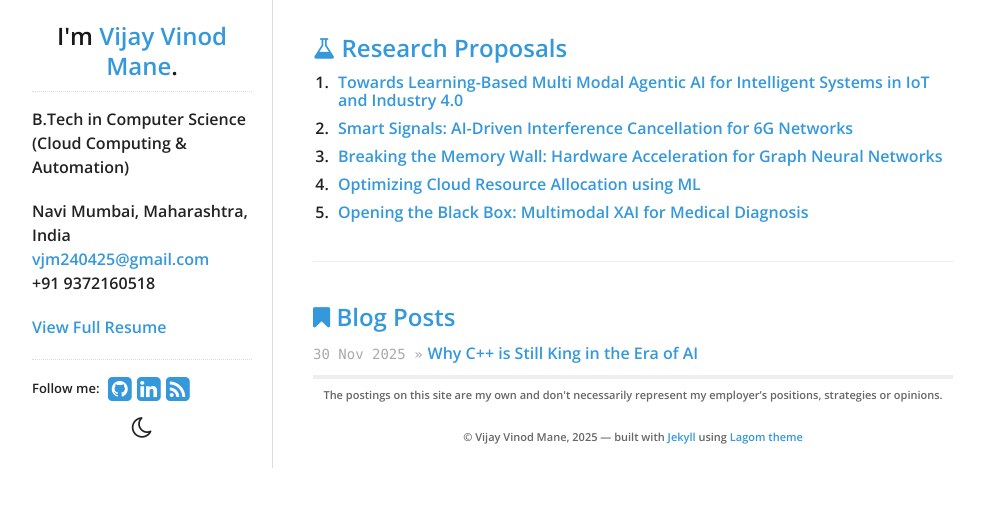
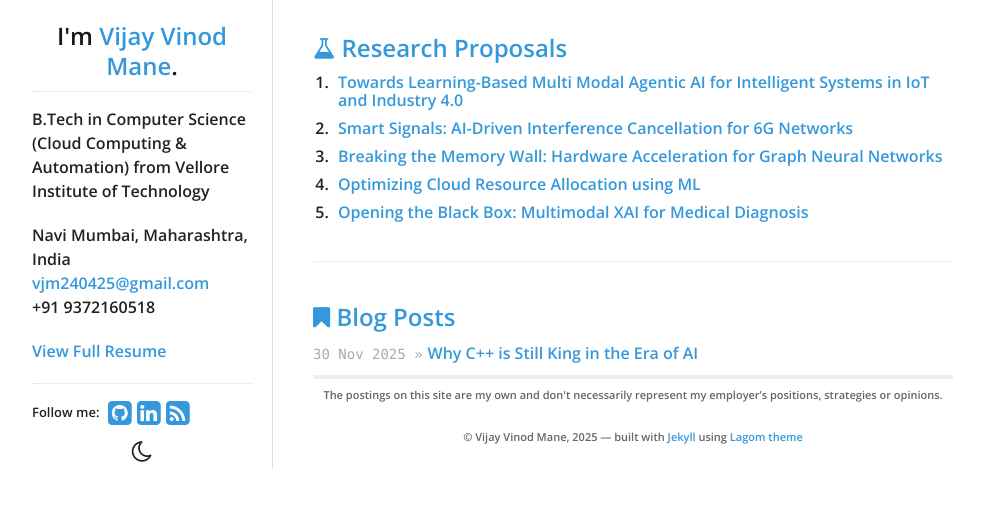
Before and after one commit to blue-set/blue-set.github.io, a Jekyll site: the page built from index.html, in a window 1280 px wide, cut to the strip 276-907 px from the top of the page. Shown: the top 507 px of the strip, without its empty margins (138-1122 px from the left). Built offline with Jekyll 4.4.1, drawn with Linux system fonts in a browser that asks for light colours.

Commit message:
update theme

```diff
--- a/_data/theme.yml
+++ b/_data/theme.yml
@@ -21,7 +21,7 @@ social:
 # "Hi, I'm _______"
 name: Vijay Vinod Mane
 email: vjm240425@gmail.com
-tagline: "B.Tech in Computer Science (Cloud Computing & Automation)"
+tagline: "B.Tech in Computer Science (Cloud Computing & Automation) from Vellore Institute of Technology"
 
 # Google Analytics key, leave blank to ignore
 google_analytics_key: UA-xxxx-x
```
